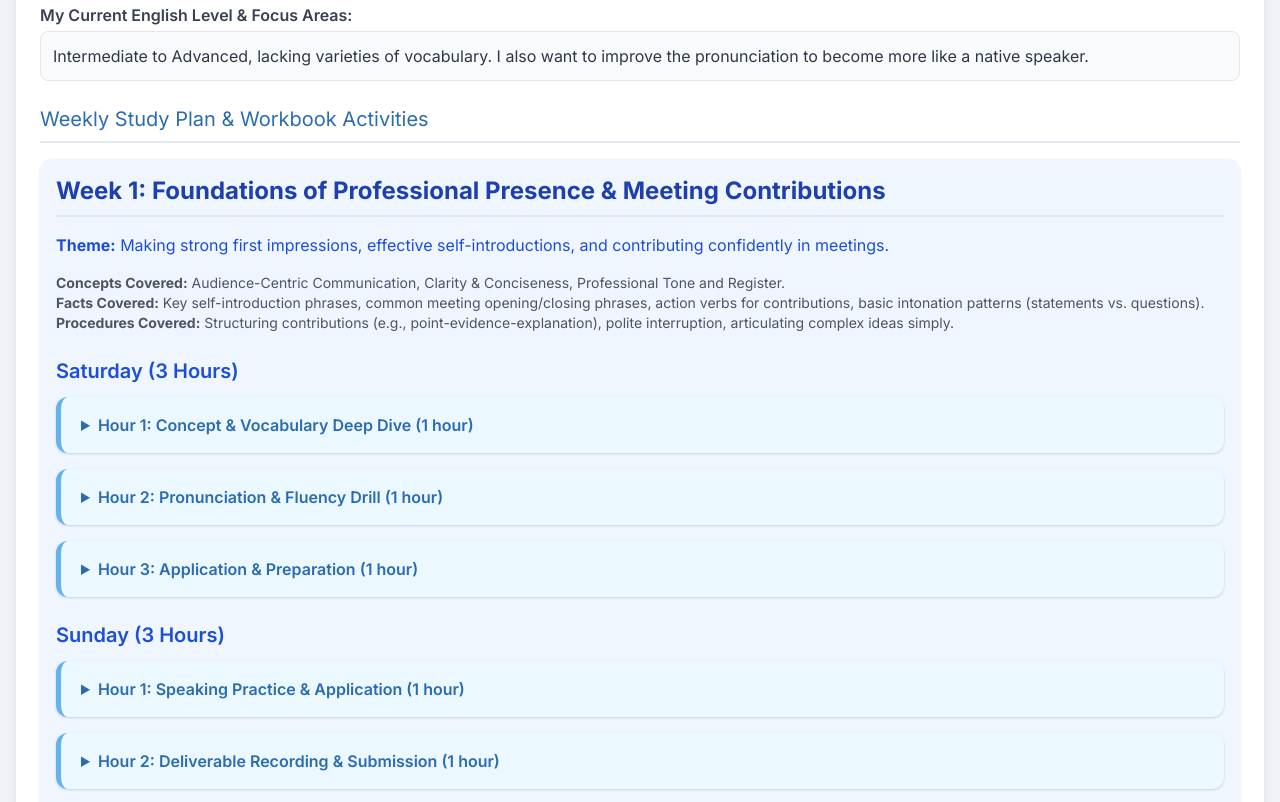
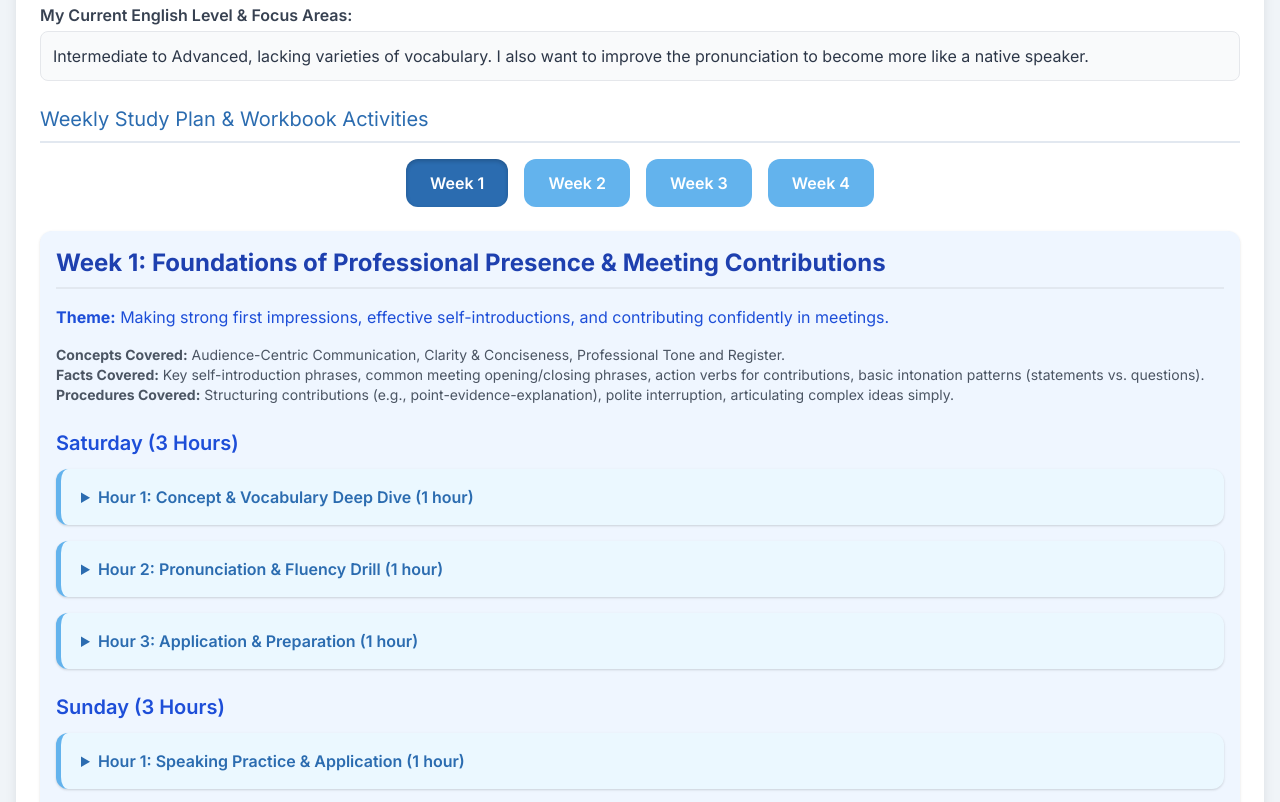
Before and after one commit to mickeylaw/workplaceenglish, a plain HTML site: page index.html in a window 1280 px wide. Shown: the part 731-1533 px from the top of the page. Drawn offline with nearby package versions, Linux system fonts and the light colour scheme.

Commit message:
Update index.html

```diff
--- a/index.html
+++ b/index.html
@@ -135,6 +135,31 @@
         .section-header button:hover {
             background-color: #2b6cb0;
         }
+
+        /* Styles for week pages */
+        .week-page {
+            display: none; /* Hidden by default */
+        }
+        .week-page.active {
+            display: block; /* Shown when active */
+        }
+        .nav-button {
+            background-color: #63b3ed; /* Blue for nav buttons */
+            color: white;
+            padding: 0.75rem 1.5rem;
+            border-radius: 0.75rem;
+            font-weight: 600;
+            cursor: pointer;
+            transition: background-color 0.2s;
+            margin: 0 0.5rem;
+        }
+        .nav-button:hover {
+            background-color: #4299e1;
+        }
+        .nav-button.active-nav {
+            background-color: #2b6cb0; /* Darker blue for active nav button */
+            box-shadow: inset 0 2px 4px rgba(0, 0, 0, 0.2);
+        }
     </style>
 </head>
 <body class="p-4">
@@ -166,8 +191,16 @@
 
         <h2 class="text-xl mb-4">Weekly Study Plan & Workbook Activities</h2>
 
+        <!-- Navigation Buttons -->
+        <div class="flex justify-center mb-6">
+            <button class="nav-button active-nav" onclick="showWeek('week-1')">Week 1</button>
+            <button class="nav-button" onclick="showWeek('week-2')">Week 2</button>
+            <button class="nav-button" onclick="showWeek('week-3')">Week 3</button>
+            <button class="nav-button" onclick="showWeek('week-4')">Week 4</button>
+        </div>
+
         <!-- WEEK 1 -->
-        <div id="week-1" class="mb-8 p-4 bg-blue-50 rounded-xl shadow">
+        <div id="week-1" class="week-page active mb-8 p-4 bg-blue-50 rounded-xl shadow">
             <h2 class="text-2xl font-bold text-blue-800 mb-4">Week 1: Foundations of Professional Presence & Meeting Contributions</h2>
             <p class="mb-4 text-blue-700"><strong>Theme:</strong> Making strong first impressions, effective self-introductions, and contributing confidently in meetings.</p>
             <p class="text-sm text-gray-600"><strong>Concepts Covered:</strong> Audience-Centric Communication, Clarity & Conciseness, Professional Tone and Register.<br>
@@ -350,7 +383,7 @@
         </div>
 
         <!-- WEEK 2 -->
-        <div id="week-2" class="mb-8 p-4 bg-blue-50 rounded-xl shadow">
+        <div id="week-2" class="week-page mb-8 p-4 bg-blue-50 rounded-xl shadow">
             <h2 class="text-2xl font-bold text-blue-800 mb-4">Week 2: Presenting Information & Handling Q&A</h2>
             <p class="mb-4 text-blue-700"><strong>Theme:</strong> Clearly explaining concepts, presenting data, and responding effectively to questions.</p>
             <p class="text-sm text-gray-600"><strong>Concepts Covered:</strong> Clarity and Conciseness, Non-Verbal Communication (briefly), Strategic Storytelling (briefly).<br>
@@ -535,7 +568,7 @@
         </div>
 
         <!-- WEEK 3 -->
-        <div id="week-3" class="mb-8 p-4 bg-blue-50 rounded-xl shadow">
+        <div id="week-3" class="week-page mb-8 p-4 bg-blue-50 rounded-xl shadow">
             <h2 class="text-2xl font-bold text-blue-800 mb-4">Week 3: Collaborative Communication & Feedback</h2>
             <p class="mb-4 text-blue-700"><strong>Theme:</strong> Engaging in collaborative discussions, giving and receiving constructive feedback, and active listening.</p>
             <p class="text-sm text-gray-600"><strong>Concepts Covered:</strong> Active Listening and Empathy, Collaborative Communication.<br>
@@ -722,7 +755,7 @@
         </div>
 
         <!-- WEEK 4 -->
-        <div id="week-4" class="mb-8 p-4 bg-blue-50 rounded-xl shadow">
+        <div id="week-4" class="week-page mb-8 p-4 bg-blue-50 rounded-xl shadow">
             <h2 class="text-2xl font-bold text-blue-800 mb-4">Week 4: Advanced Articulation & Strategic Communication</h2>
             <p class="mb-4 text-blue-700"><strong>Theme:</strong> Consolidating skills for advanced articulation, persuasive speaking, and problem-solving communication.</p>
             <p class="text-sm text-gray-600"><strong>Concepts Covered:</strong> Strategic Storytelling (in depth), Review of all previous concepts.<br>
@@ -939,6 +972,25 @@
             saveData(`w${weekId}_total_score`, totalScore); // Save the total score too
         }
 
+        // Function to show a specific week and hide others
+        function showWeek(weekId) {
+            const weekPages = document.querySelectorAll('.week-page');
+            weekPages.forEach(page => {
+                page.classList.remove('active');
+            });
+            document.getElementById(weekId).classList.add('active');
+
+            // Update active state for navigation buttons
+            const navButtons = document.querySelectorAll('.nav-button');
+            navButtons.forEach(button => {
+                button.classList.remove('active-nav');
+            });
+            document.querySelector(`button[onclick="showWeek('${weekId}')"]`).classList.add('active-nav');
+
+            // Removed: window.scrollTo({ top: 0, behavior: 'smooth' }); to preserve scroll position
+        }
+
+
         // Initialize workbook on page load
         document.addEventListener('DOMContentLoaded', () => {
             // Load textareas and input fields
@@ -998,6 +1050,9 @@
             for (let i = 1; i <= 4; i++) {
                 updateWeekTotalScore(i);
             }
+
+            // Show Week 1 by default on load
+            showWeek('week-1');
         });
     </script>
 </body>
```
